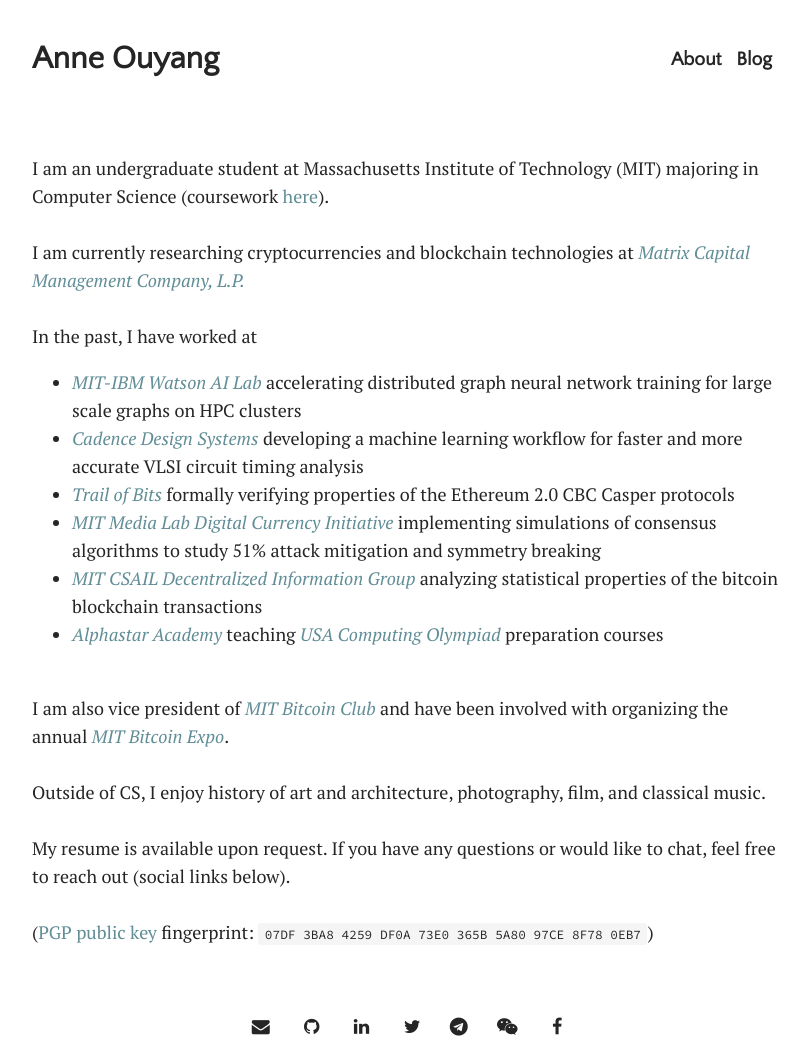
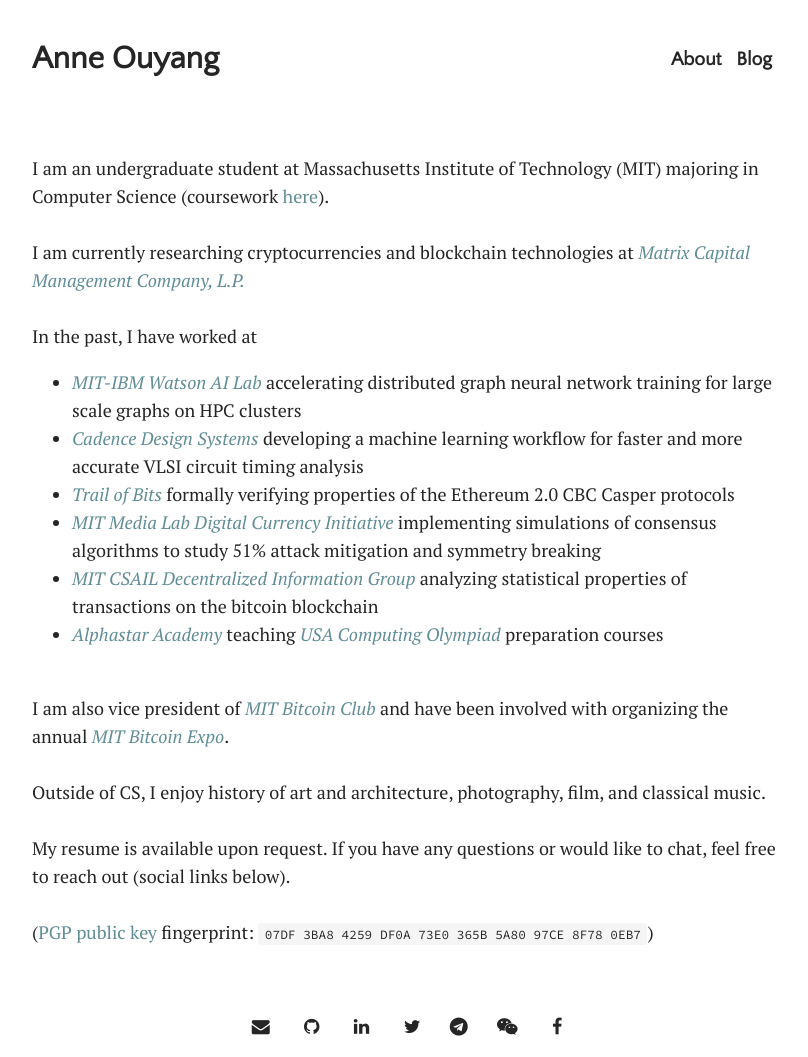
Before and after one commit to anneouyang/anneouyang.github.io, a Jekyll site: the page built from index.html, in a window 1280 px wide. Shown: the whole page, without its empty margins (233-1041 px from the left). Built offline with Jekyll 4.4.1, drawn with Linux system fonts in a browser that asks for light colours; some web fonts are replaced; the list of posts is cut into pages by our own code.

Commit message:
Fix a sentence on the homepage

```diff
--- a/_layouts/home.html
+++ b/_layouts/home.html
@@ -16,7 +16,7 @@ In the past, I have worked at
   <li> <a href="https://www.cadence.com/" target="_blank" class="orgs">Cadence Design Systems</a> developing a machine learning workflow for faster and more accurate VLSI circuit timing analysis</li>
   <li> <a href="https://www.trailofbits.com/" target="_blank" class="orgs">Trail of Bits</a> formally verifying properties of the Ethereum 2.0 CBC Casper protocols </li>
   <li> <a href="https://dci.mit.edu/" class="orgs" target="_blank">MIT Media Lab Digital Currency Initiative</a> implementing simulations of consensus algorithms to study 51% attack mitigation and symmetry breaking </li>
-  <li> <a href="http://dig.csail.mit.edu/studentinfo.html" target="_blank" class="orgs">MIT CSAIL Decentralized Information Group</a> analyzing statistical properties of the bitcoin blockchain transactions</li>
+  <li> <a href="http://dig.csail.mit.edu/studentinfo.html" target="_blank" class="orgs">MIT CSAIL Decentralized Information Group</a> analyzing statistical properties of transactions on the bitcoin blockchain</li>
   <li> <a href="https://alphastar.academy" target="_blank" class="orgs">Alphastar Academy</a> teaching <a href="http://usaco.org/", target="_blank", class="orgs">USA Computing Olympiad</a> preparation courses</li>
 </ul> <br>
 
```
